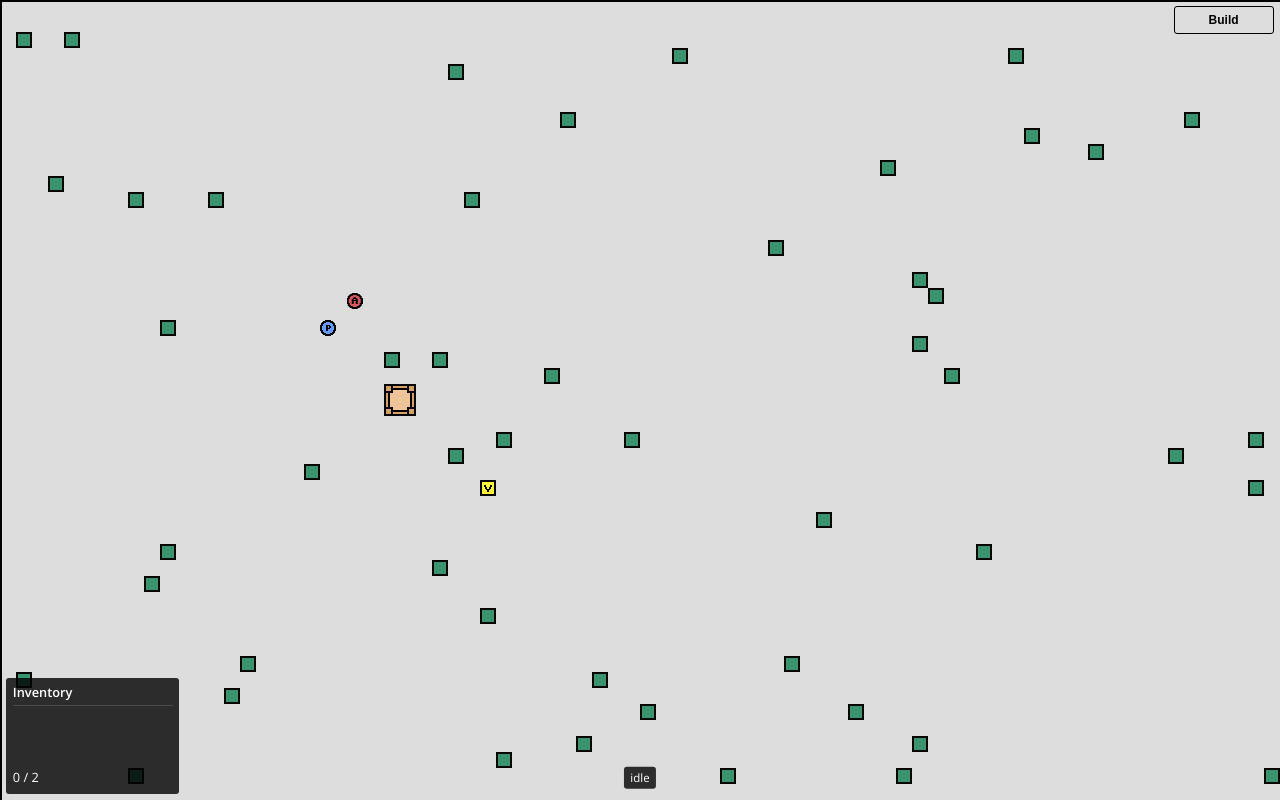
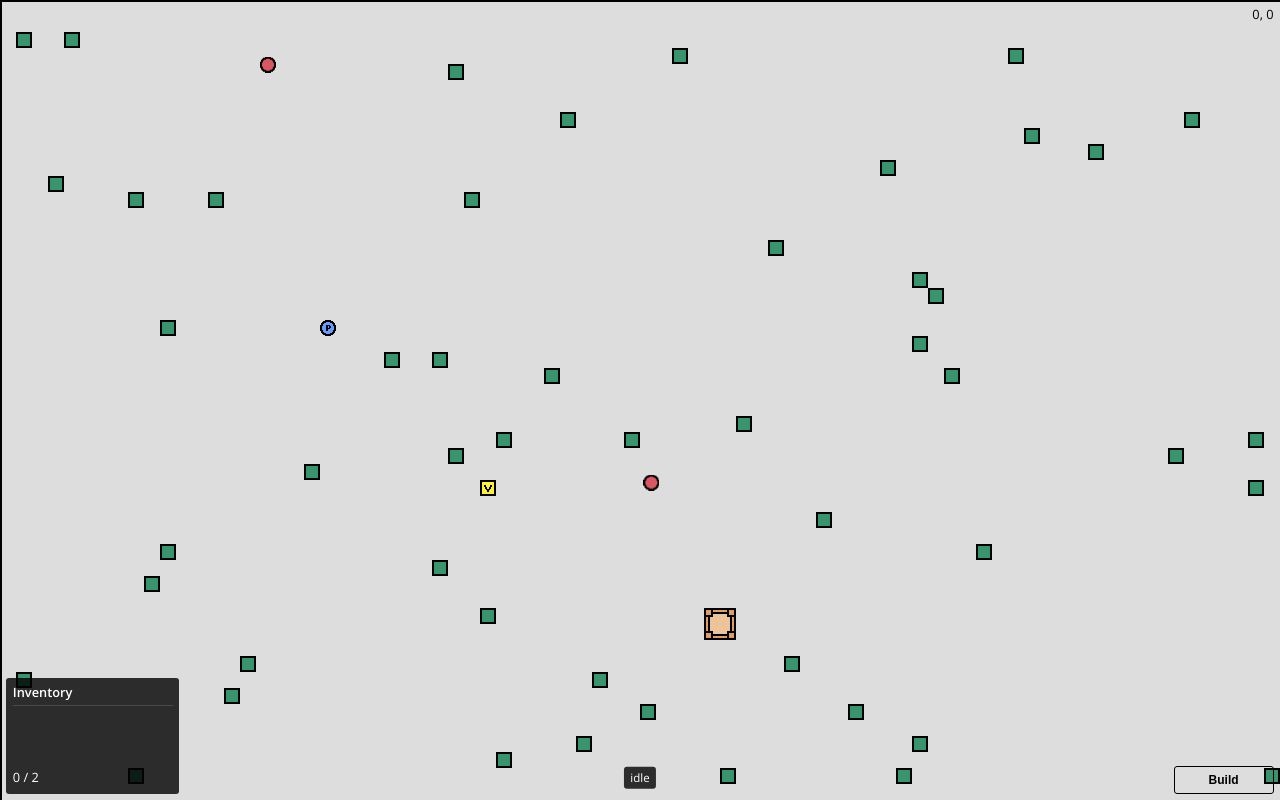
Before and after one commit to tenjou/empire-seeker, a website built with Vite: page index.html in a window 1280 px wide. Built offline with nearby package versions, Linux system fonts and the light colour scheme.

Commit message:
Add faction system for characters

```diff
--- a/index.html
+++ b/index.html
@@ -13,6 +13,7 @@
         <div id="app">
             <canvas id="canvas"></canvas>
             <div id="ui">
+                <info-view></info-view>
                 <commands-view></commands-view>
                 <tooltip-view></tooltip-view>
             </div>
--- a/src/entities/character.ts
+++ b/src/entities/character.ts
@@ -1,4 +1,4 @@
-import { getTexture } from "../assets/texture"
+import { FactionType, getFactionTexture } from "../factions/factions"
 import { Inventory, haveInventorySpace, sellInventory } from "../inventory"
 import { openPopup } from "../popup"
 import { getState } from "../state"
@@ -8,6 +8,7 @@ import { extractResource } from "./resource"
 export type AiState = "idle" | "move-to-target" | "search-wood" | "gather-resource" | "return-town" | "sell" | "enter" | "exit"
 
 export interface Character extends Entity {
+    factionType: FactionType
     startX: number
     startY: number
     endX: number
@@ -50,7 +51,7 @@ function handleStateEnter(character: Character, newState: AiState, tCurr: number
         case "enter": {
             character.isHidden = true
 
-            if (character.type === EntityType.Player) {
+            if (character.factionType === FactionType.Player) {
                 openPopup("settlement-popup", () => {
                     transitionAiState(character, "exit")
                 })
@@ -80,7 +81,7 @@ export function updateCharacterAi(character: Character, tCurr: number) {
 
     switch (ai.state) {
         case "idle": {
-            if (character.type === EntityType.Npc) {
+            if (character.factionType !== FactionType.Player) {
                 transitionAiState(character, "search-wood")
             } else {
                 ai.tUpdate = tCurr + 5000
@@ -161,7 +162,7 @@ export function updateCharacterAi(character: Character, tCurr: number) {
             if (character.inventory.spaceUsed > 0) {
                 transitionAiState(character, "sell", character.target)
             } else {
-                if (character.type !== EntityType.Player) {
+                if (character.factionType !== FactionType.Player) {
                     transitionAiState(character, "exit", character.target)
                 }
             }
@@ -205,16 +206,17 @@ export function transitionAiState(character: Character, newState: AiState, targe
 
 function handleEntityEvent(_from: Entity, _to: Entity, _event: EntityEvent) {}
 
-export function addCharacter(gridX: number, gridY: number, isPlayer = false) {
+export function addCharacter(gridX: number, gridY: number, factionType: FactionType) {
     const { characters } = getState()
 
     const character: Character = {
         id: characters.length + 1,
-        type: isPlayer ? EntityType.Player : EntityType.Npc,
-        texture: getTexture(isPlayer ? "player" : "character"),
+        type: EntityType.Character,
+        texture: getFactionTexture(factionType),
         x: gridX * GridSize,
         y: gridY * GridSize,
         isHidden: false,
+        factionType,
         startX: 0,
         startY: 0,
         endX: 0,
--- a/src/entities/entity.ts
+++ b/src/entities/entity.ts
@@ -5,8 +5,7 @@ import { Character } from "./character"
 
 export enum EntityType {
     Placeholder = 0,
-    Player,
-    Npc,
+    Character,
     Resource,
     Village,
     Town,
--- /dev/null
+++ b/src/factions/factions.ts
@@ -0,0 +1,33 @@
+import { getTexture } from "../assets/texture"
+
+export enum FactionType {
+    Neutral = 0,
+    Player,
+    A,
+    B,
+}
+
+export interface Faction {
+    type: FactionType
+    gold: number
+}
+
+export function getFactionTexture(type: FactionType) {
+    switch (type) {
+        case FactionType.A:
+            return getTexture("faction-a")
+        case FactionType.B:
+            return getTexture("faction-b")
+        case FactionType.Player:
+            return getTexture("player")
+    }
+
+    return getTexture("neutral")
+}
+
+export function createFaction(type: FactionType): Faction {
+    return {
+        type,
+        gold: 0,
+    }
+}
--- a/src/main.ts
+++ b/src/main.ts
@@ -3,6 +3,7 @@ import { Character, addCharacter, transitionAiState, updateCharacterAi } from ".
 import { Entity, EntityType, GridSize, MapSize, getEntityAt } from "./entities/entity"
 import { addTown } from "./entities/town"
 import { createVillage, updateVillages } from "./entities/village"
+import { FactionType, createFaction } from "./factions/factions"
 import { loadPopups } from "./popup"
 import { updateResourceSpawns } from "./resources"
 import { getState, loadState, updateState } from "./state"
@@ -12,6 +13,9 @@ import "./trading/ui/trading-popup"
 import "./ui/action-view"
 import { ActionView } from "./ui/action-view"
 import "./ui/commands-view"
+import { getElement } from "./ui/dom"
+import "./ui/info-view"
+import { InfoView } from "./ui/info-view"
 import "./ui/inventory-view"
 import { InventoryView } from "./ui/inventory-view"
 import "./ui/settlement-popup"
@@ -143,6 +147,8 @@ function setup() {
         const gridX = (posX / GridSize) | 0
         const gridY = (posY / GridSize) | 0
 
+        getElement<InfoView>("info-view").updateCoords(gridX, gridY)
+
         hoverEntity = getEntityAt(gridX, gridY)
         updateEntityTooltip(hoverEntity)
 
@@ -163,6 +169,12 @@ function load() {
         characters: [],
         entitiesMap: {},
         data: new Uint16Array(MapSize * MapSize),
+        factions: {
+            [FactionType.Neutral]: createFaction(FactionType.Neutral),
+            [FactionType.Player]: createFaction(FactionType.Player),
+            [FactionType.A]: createFaction(FactionType.A),
+            [FactionType.B]: createFaction(FactionType.B),
+        },
         ecology: {
             treesToSpawn: 200,
         },
@@ -172,18 +184,24 @@ function load() {
         },
     })
 
-    loadTexture("character", "/textures/character.png")
+    loadTexture("faction-a", "/textures/faction-a.png")
+    loadTexture("faction-b", "/textures/faction-b.png")
     loadTexture("player", "/textures/player.png")
     loadTexture("town", "/textures/town.png")
     loadTexture("village", "/textures/village.png")
     loadTexture("forest", "/textures/forest.png")
 
-    addTown(24, 24)
-    addCharacter(16, 6)
-    addCharacter(36, 26)
+    addTown(44, 38)
+    addCharacter(16, 6, FactionType.A)
+    addCharacter(36, 26, FactionType.A)
+
+    addTown(80, 92)
+    addCharacter(83, 94, FactionType.B)
+    addCharacter(76, 88, FactionType.B)
+
     createVillage(30, 30)
 
-    player = addCharacter(20, 20, true)
+    player = addCharacter(20, 20, FactionType.Player)
 
     updateState({
         player,
--- a/src/state.ts
+++ b/src/state.ts
@@ -1,5 +1,6 @@
 import { Character } from "./entities/character"
 import { Entity } from "./entities/entity"
+import { Faction, FactionType } from "./factions/factions"
 
 interface GameState {
     entities: Entity[]
@@ -7,6 +8,7 @@ interface GameState {
     entitiesMap: Record<number, Entity>
     data: Uint16Array
     player: Character
+    factions: Record<FactionType, Faction>
     ecology: {
         treesToSpawn: number
     }
--- a/src/ui/commands-view.ts
+++ b/src/ui/commands-view.ts
@@ -1,7 +1,7 @@
 import { HTMLComponent } from "./dom"
 
 const template = document.createElement("template")
-template.className = "absolute right top m-2"
+template.className = "absolute right bottom m-2"
 template.innerHTML = html`
     <button class="button">Build</button>
 `
--- /dev/null
+++ b/src/ui/info-view.ts
@@ -0,0 +1,19 @@
+import { HTMLComponent } from "./dom"
+
+const template = document.createElement("template")
+template.className = "absolute right top m-2"
+template.innerHTML = html`
+    <div id="coords">0, 0</div>
+`
+
+export class InfoView extends HTMLComponent {
+    constructor() {
+        super(template)
+    }
+
+    updateCoords(x: number, y: number) {
+        this.setText("#coords", `${x}, ${y}`)
+    }
+}
+
+customElements.define("info-view", InfoView)
```
Also changed, not shown: public/textures/character.png (deleted), public/textures/faction-a.png (added), public/textures/faction-b.png (added).
